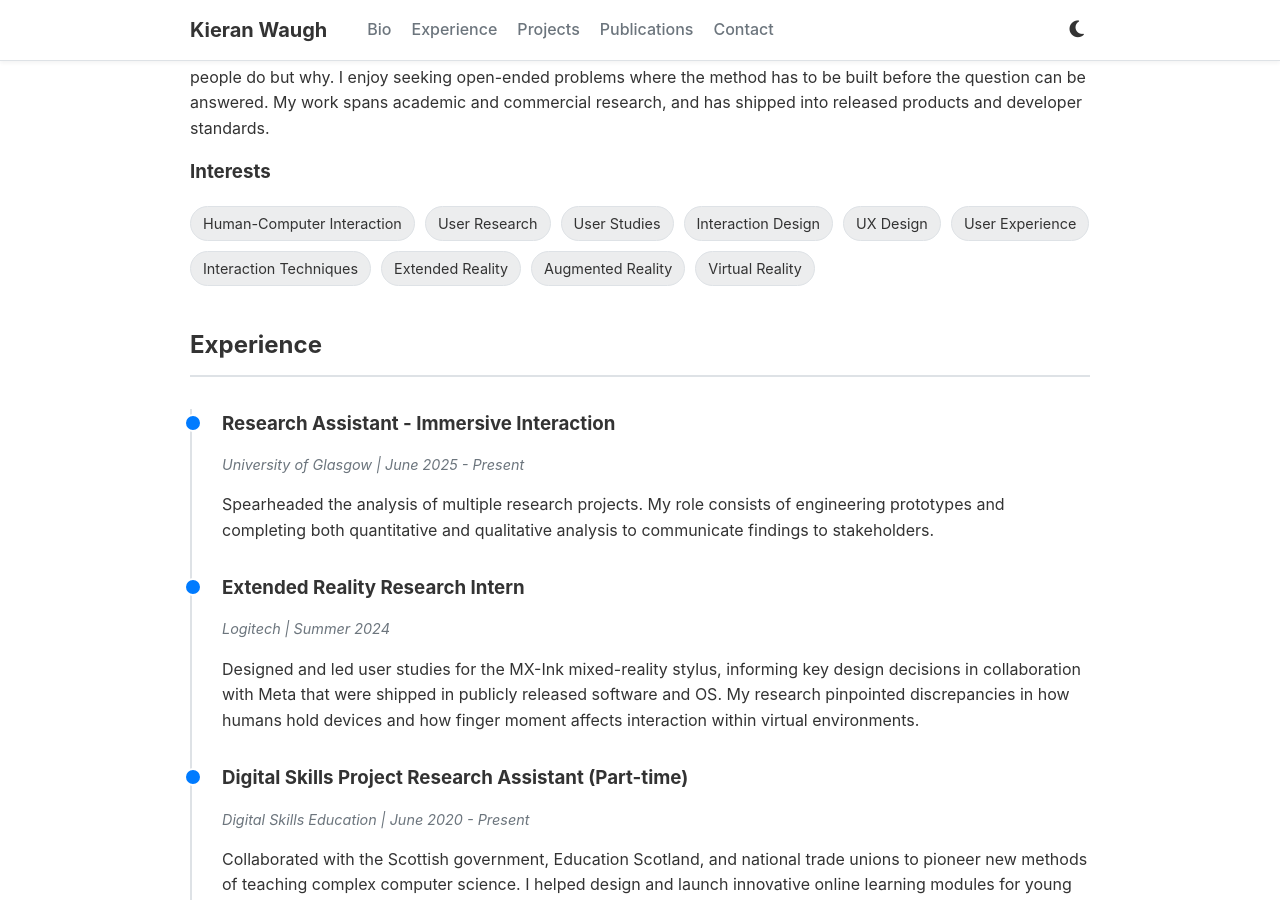
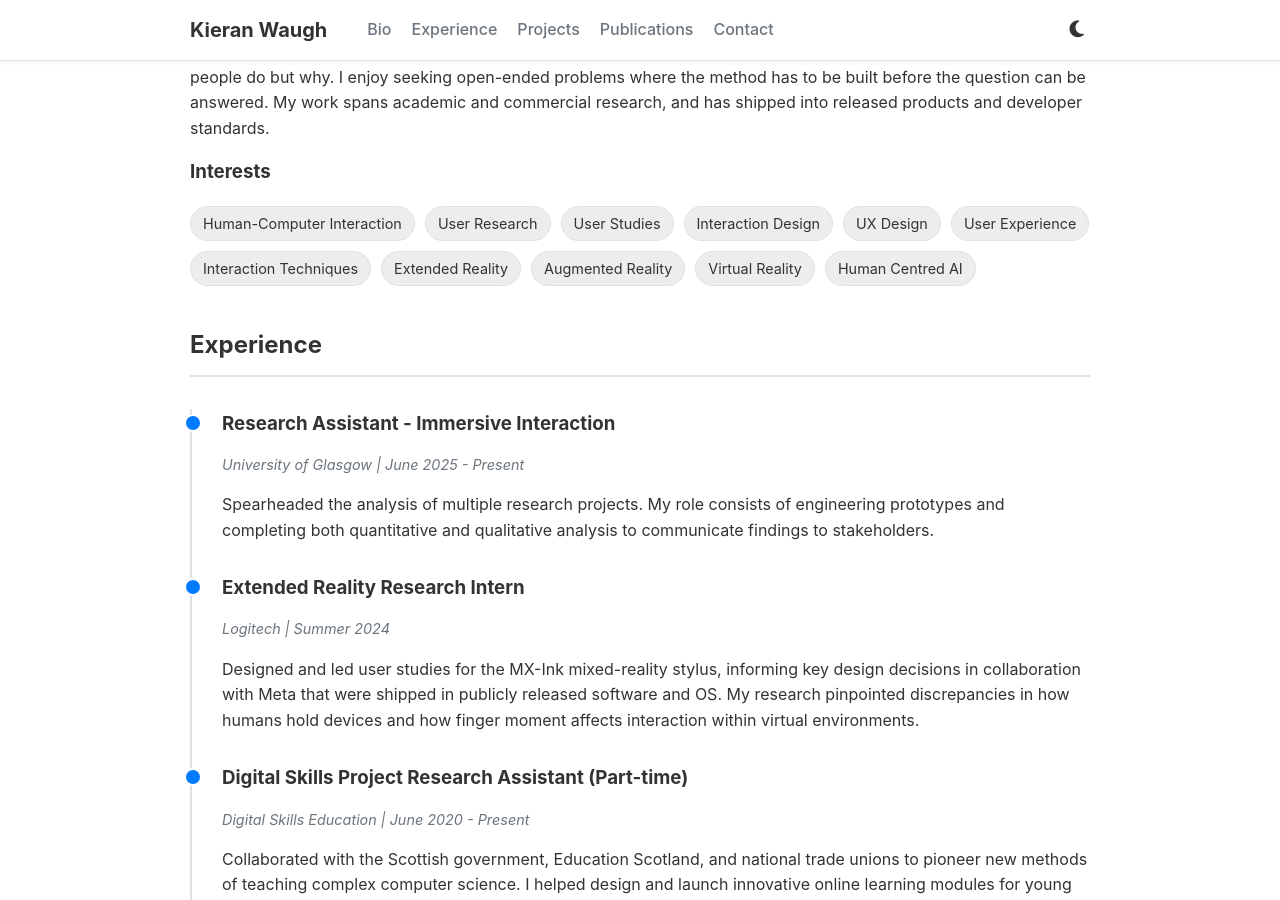
Before and after one commit to KieranWaugh/KieranWaugh.github.io, a Jekyll site: the page built from index.html, in a window 1280 px wide and 900 px high, scrolled down 504 px. Built offline with Jekyll 4.4.1, drawn with Linux system fonts in a browser that asks for light colours.

Commit message:
Update _data/home.yml (via Pages CMS)

```diff
--- a/_data/home.yml
+++ b/_data/home.yml
@@ -1,17 +1,25 @@
-# Homepage text (also editable in Pages CMS → Homepage)
-
-bio: "Research scientist and UX researcher with a PhD in Human-Computer Interaction, working across research and practice on how people interact with emerging hardware and software. I own studies end-to-end from framing the question, recruitment and analysis, to the recommendations that follow. I use whichever mix of experiments, behavioural data, interviews, and field observation the question actually needs, so findings explain not just what people do but why. I enjoy seeking open-ended problems where the method has to be built before the question can be answered. My work spans academic and commercial research, and has shipped into released products and developer standards."
-
+bio: Research scientist and UX researcher with a PhD in Human-Computer
+  Interaction, working across research and practice on how people interact with
+  emerging hardware and software. I own studies end-to-end from framing the
+  question, recruitment and analysis, to the recommendations that follow. I use
+  whichever mix of experiments, behavioural data, interviews, and field
+  observation the question actually needs, so findings explain not just what
+  people do but why. I enjoy seeking open-ended problems where the method has to
+  be built before the question can be answered. My work spans academic and
+  commercial research, and has shipped into released products and developer
+  standards.
 interests:
-  - "Human-Computer Interaction"
-  - "User Research"
-  - "User Studies"
-  - "Interaction Design"
-  - "UX Design"
-  - "User Experience"
-  - "Interaction Techniques"
-  - "Extended Reality"
-  - "Augmented Reality"
-  - "Virtual Reality"
-
-contact_intro: "I'm always open to discussing new research, projects, or potential jobs and collaborations. Feel free to reach out via email or connect with me on social media."
+  - Human-Computer Interaction
+  - User Research
+  - User Studies
+  - Interaction Design
+  - UX Design
+  - User Experience
+  - Interaction Techniques
+  - Extended Reality
+  - Augmented Reality
+  - Virtual Reality
+  - Human Centred AI
+contact_intro: I'm always open to discussing new research, projects, or
+  potential jobs and collaborations. Feel free to reach out via email or connect
+  with me on social media.
```
